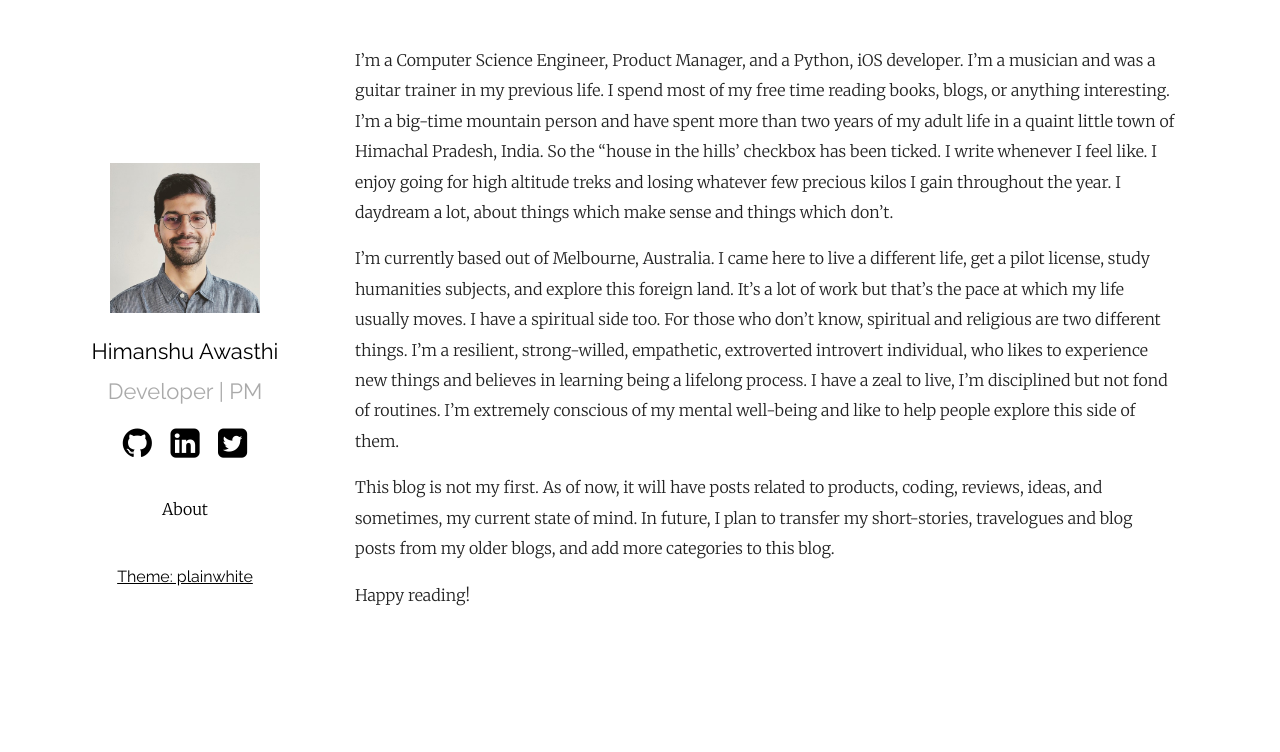
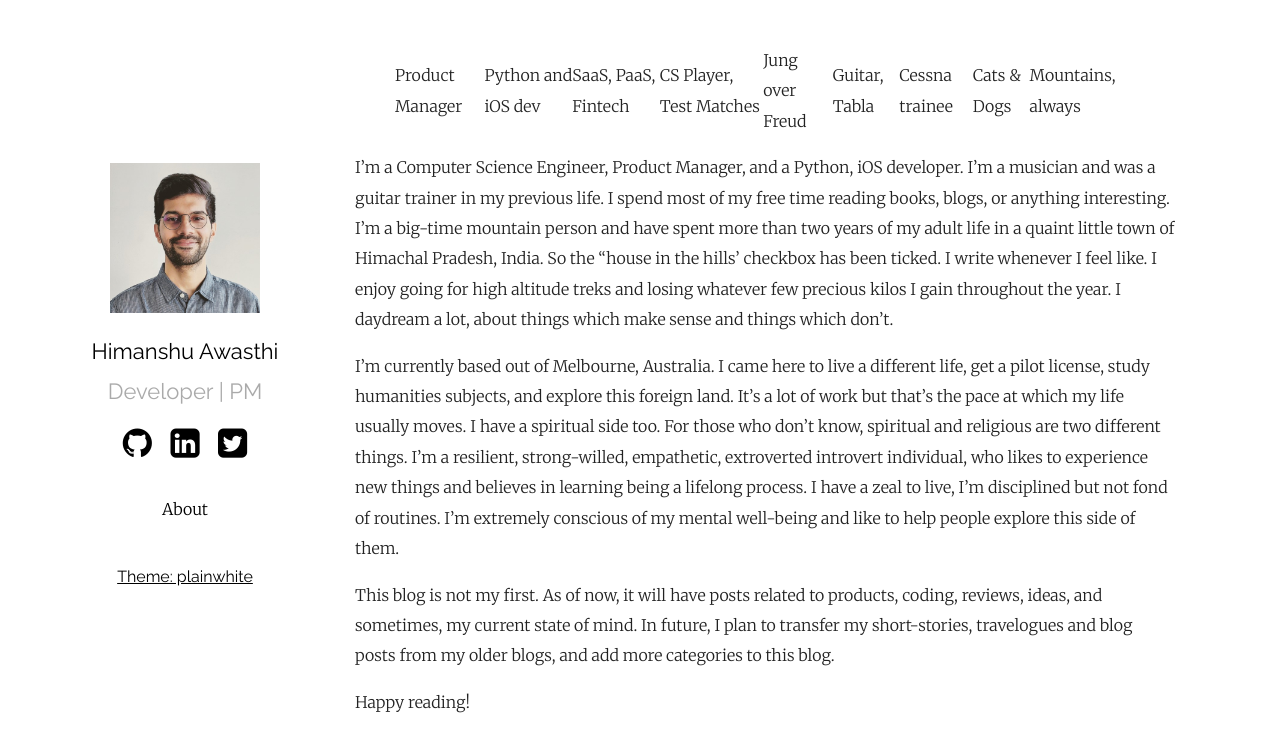
Before and after one commit to 89hardy/89hardy.github.io, a Jekyll site: the page built from about.md, in a window 1280 px wide. Shown: the top 752 px of the page. Built offline with Jekyll 4.4.1, drawn with Linux system fonts in a browser that asks for light colours; some of the changed lines change nothing that is shown.

Commit message:
Editiing about page title

```diff
--- a/about.md
+++ b/about.md
@@ -1,7 +1,9 @@
 ---
 layout: page
-title: Product Manager | Python and iOS dev | SaaS, PaaS, Fintech | CS Player, Test Matches | Jung over Freud | Guitar, Tabla | Cessna trainee | Cats & Dogs | Mountains, always
+title: Himanshu Awasthi
 ---
+>Product Manager | Python and iOS dev | SaaS, PaaS, Fintech | CS Player, Test Matches | Jung over Freud | Guitar, Tabla | Cessna trainee | Cats & Dogs | Mountains, always
+
 I’m a Computer Science Engineer, Product Manager, and a Python, iOS developer. I’m a musician and was a guitar trainer in my previous life.  I spend most of my free time reading books, blogs, or anything interesting. I’m a big-time mountain person and have spent more than two years of my adult life in a quaint little town of Himachal Pradesh, India. So the “house in the hills’ checkbox has been ticked. I write whenever I feel like. I enjoy going for high altitude treks and losing whatever few precious kilos I gain throughout the year. I daydream a lot, about things which make sense and things which don’t.
 
 I’m currently based out of Melbourne, Australia. I came here to live a different life, get a pilot license, study humanities subjects, and explore this foreign land. It’s a lot of work but that’s the pace at which my life usually moves. I have a spiritual side too. For those who don't know, spiritual and religious are two different things. I'm a resilient, strong-willed, empathetic, extroverted introvert individual, who likes to experience new things and believes in learning being a lifelong process. I have a zeal to live, I'm disciplined but not fond of routines. I'm extremely conscious of my mental well-being and like to help people explore this side of them.
```
